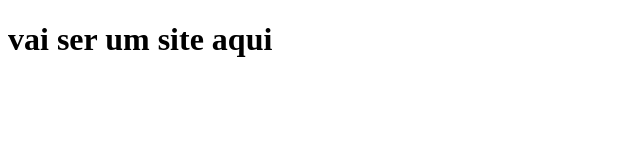
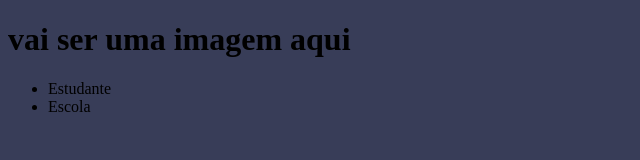
Before and after one commit to GabrielSoc/siteescola, a plain HTML site: page index.html in a window 1280 px wide. Shown: the whole page, without its empty margins (0-640 px from the left). Drawn offline with Linux system fonts and the light colour scheme.

Commit message:
Add files via upload

```diff
--- a/index.html
+++ b/index.html
@@ -5,8 +5,15 @@
     <meta http-equiv="X-UA-Compatible" content="IE=edge">
     <meta name="viewport" content="width=device-width, initial-scale=1.0">
     <title>Document</title>
-</head>
+    <link rel="stylesheet" href="style.css">
+
 <body>
-    <h1> vai ser um site aqui </h1>
+<header>
+    <body>
+    <h1> vai ser uma imagem aqui </h1>
+    <ul>
+        <li>Estudante</li>
+        <li>Escola</li>
+    </ul>
+</header>
 </body>
-</html>
--- a/style.css
+++ b/style.css
@@ -0,0 +1 @@
+body{background-color:#383D58;}
```
